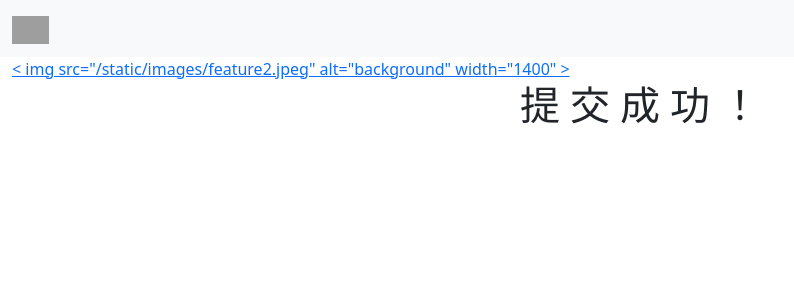
After one commit to frequencyxxq/web_login, a Django app: page /submitted/ in a window 1280 px wide. The commit adds this page. Shown: the top 300 px of the page, without its empty margins (0-794 px from the left). Run offline with Django 3.2, Linux system fonts and the light colour scheme; some libraries are stand-ins or nearby versions; grey boxes are pictures that could not be loaded.

Commit message:
20230131

```diff
--- a/app/urls.py
+++ b/app/urls.py
@@ -2,9 +2,10 @@ from django.urls import path
 from .views import Register, Login, Index, LogoutUser, Submitted
 
 urlpatterns = [
-    path("", Register.as_view(), name="register"),
+    path("", Login.as_view(), name=""),
+    path("register/", Register.as_view(), name="register"),
     path("login/", Login.as_view(), name="login"),
     path("index/", Index.as_view(), name="index"),
     path("logout", LogoutUser.as_view(), name="logout"),
-    path("submitted/", Submitted.as_view(), name="submitted")
+    path("submitted/", Submitted.as_view(), name="submitted"),
 ]
--- a/app/views.py
+++ b/app/views.py
@@ -5,6 +5,7 @@ from django.views.generic import View
 from django.http import HttpResponse
 from django.contrib.auth.models import User
 from django.contrib.auth import login, logout, authenticate
+from .models import Organization
 
 
 class Register(View):
@@ -50,8 +51,11 @@ class Login(View):
 
 class Index(View):
     def get(self, request):
+        context = {}
+        organizations = Organization.objects.all()
 
-        return render(request, "index.html")
+        context = {"organizations": organizations}
+        return render(request, "index.html", context=context)
 
     def post(self, request):
         organization = request.POST.get("organization", "")
@@ -61,8 +65,17 @@ class Index(View):
         classification = request.POST.get("classification", "")
         classification2 = request.POST.get("classification2", "")
         description = request.POST.get("description", "")
-        print(organization, number, reporter, telnumber, classification, classification2, description)
+        print(
+            organization,
+            number,
+            reporter,
+            telnumber,
+            classification,
+            classification2,
+            description,
+        )
         return redirect(reverse("submitted"))
+
 
 class LogoutUser(View):
     def get(self, request):
@@ -72,6 +85,7 @@ class LogoutUser(View):
     def post(self, request):
         pass
 
+
 class Submitted(View):
     def get(self, request):
         return render(request, "submitted.html")
--- /dev/null
+++ b/static/css/customize.css
@@ -0,0 +1,4 @@
+body {
+    background-image: url('/static/images/poster1.jpg');
+    background-size: cover;
+}
--- a/templates/register.html
+++ b/templates/register.html
@@ -6,15 +6,13 @@
     <meta charset="UTF-8">
     <title>注册</title>
     <link rel="stylesheet" href="{% static 'css/bootstrap.css' %}" media="screen" title="no title" charset="utf-8">
+    <link rel="stylesheet" href="{% static 'css/customize.css' %}" media="screen" title="no title" charset="utf-8">
 </head>
 <body>
-     <!-- 导航栏（包括银行logo） -->
-     {% include "_nav.html" %}
-
      <!-- 注册 -->
      <section class="h-100" style="margin-top: 10em;">
          <div class="container h-100">
-             <div class="row justify-content-sm-center h-100">
+             <div class="row justify-content-end h-100">
                  <div class="col-xxl-4 col-xl-5 col-lg-5 col-md-7 col-sm-9">
                      <div class="card shadow-lg">
                          <div class="card-body p-5">
--- /dev/null
+++ b/templates/submitted.html
@@ -0,0 +1,19 @@
+{% load static %}
+<!DOCTYPE html>
+<html lang="en">
+<head>
+    <meta charset="UTF-8">
+    <title>提交成功</title>
+    <link rel="stylesheet" href="{% static 'css/bootstrap.css' %}" media="screen" title="no title" charset="utf-8">
+</head>
+<body>
+    <!-- 导航栏（包括银行logo） -->
+    {% include "_nav.html" %}
+    <div class="container-fluid">
+      <a class="background">
+        < img src="{% static 'images/feature2.jpeg' %}" alt="background" width="1400" >
+      </a >
+    </div>
+        <h1 align="center" ><font face="楷体">提 交 成 功 ！</font></h1>
+</body>
+</html>
```
Also changed, not shown: templates/index.html (+3 -6 lines), static/images/feature.jpg (added), static/images/feature2.jpeg (added), 1 other file.
